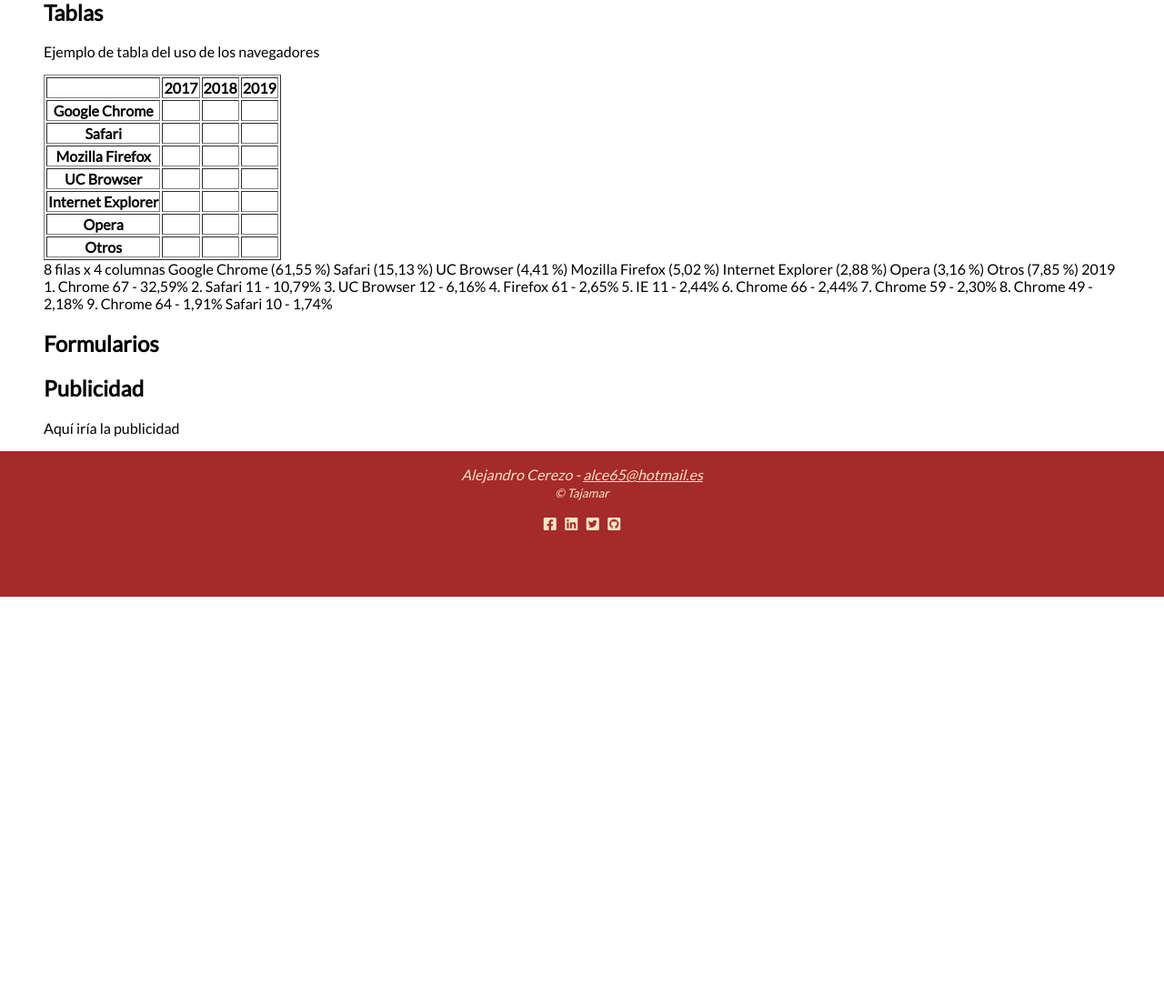
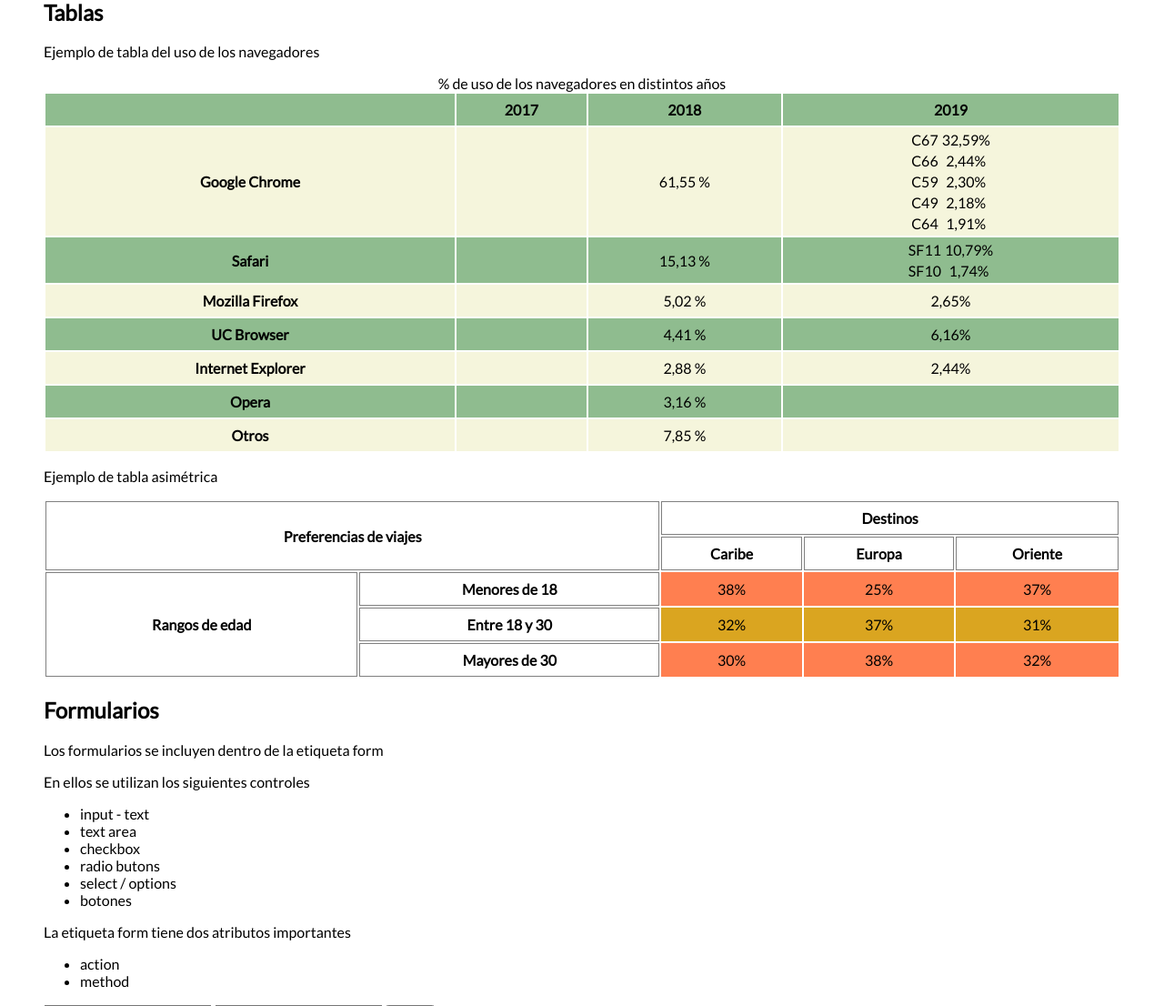
Before and after one commit to tajamar-web2019/curso_web_2009, a PHP site: page /datos.html in a window 1280 px wide. Shown: the part 183-1289 px from the top of the page at 91% size. Before the commit the page ends 839 px from the top, so only its background shows below. Run offline with PHP 8.4, Linux system fonts and the light colour scheme; lists and menus that the app fills with data are empty; some libraries are stand-ins or nearby versions; some web fonts are replaced.

Commit message:
Formulario inicial

```diff
--- a/06_elementos/css/style.css
+++ b/06_elementos/css/style.css
@@ -198,3 +198,40 @@ video, embed {
 .sin-borde {
     border:0;
 }
+
+.centrar {
+    margin-left: auto;
+    margin-right: auto;
+}
+
+.main_table,
+.viajes_table {
+    width: 100%;
+    text-align: center;
+}
+.main_table>tbody>tr>th{
+    padding-top: 0.5rem;
+    padding-bottom: 0.5rem;
+}
+/* filas pares */
+.main_table>tbody>tr:nth-of-type(even) {
+    background-color: beige
+}
+/* filas impares */
+.main_table>tbody>tr:nth-of-type(odd) {
+    background-color: darkseagreen
+}
+
+.viajes_table th {
+    border: 1px solid grey;
+    padding-top: 0.5rem;
+    padding-bottom: 0.5rem;
+}
+/* filas pares celdas de datos */
+.viajes_table tr:nth-of-type(even) td {
+    background-color: goldenrod
+}
+/* filas impares celdas de datos */
+.viajes_table tr:nth-of-type(odd) td {
+    background-color: coral
+}
--- a/06_elementos/datos.html
+++ b/06_elementos/datos.html
@@ -33,88 +33,149 @@
                     <h2>Tablas</h2>
                 </header>
                 <p>Ejemplo de tabla del uso de los navegadores</p>
-
-                <table border="1">
+                <table class="main_table">
+                    <caption>% de uso de los navegadores en distintos años</caption>
                     <tr>
                         <th></th>
-                        <th>2017</th>
-                        <th>2018</th>
-                        <th>2019</th>
+                        <th scope="col">2017</th>
+                        <th scope="col">2018</th>
+                        <th scope="col">2019</th>
                     </tr>
                     <tr>
-                        <th>Google Chrome</th>
+                        <th scope="row">Google Chrome</th>
                         <td></td>
+                        <td>61,55 %</td>
+                        <td >
+                            <table class="centrar">
+                                <tr>
+                                    <td>C67</td>
+                                    <td>32,59%</td>
+                                </tr>
+                                <tr>
+                                    <td>C66</td>
+                                    <td>2,44%</td>
+                                </tr>
+                                <tr>
+                                    <td>C59</td>
+                                    <td>2,30%</td>
+                                </tr>
+                                <tr>
+                                    <td>C49</td>
+                                    <td>2,18%</td>
+                                </tr>
+                                <tr>
+                                    <td>C64</td>
+                                    <td>1,91%</td>
+                                </tr>
+                            </table>
+                        </td>
+                    </tr>
+                    <tr>
+                        <th scope="row">Safari</th>
                         <td></td>
+                        <td>15,13 %</td>
+                        <td>
+                            <table class="centrar">
+                                <tr>
+                                    <td>SF11</td>
+                                    <td>10,79%</td>
+                                </tr>
+                                <tr>
+                                    <td>SF10</td>
+                                    <td>1,74%</td>
+                                </tr>
+                            </table>
+
+                        </td>
+                    </tr>
+                    <tr>
+                        <th scope="row">Mozilla Firefox</th>
+                        <td></td>
+                        <td>5,02 %</td>
+                        <td>2,65%</td>
+                    </tr>
+                    <tr>
+                        <th scope="row">UC Browser</th>
+                        <td></td>
+                        <td>4,41 %</td>
+                        <td>6,16%</td>
+                    </tr>
+                    <tr>
+                        <th scope="row">Internet Explorer</th>
+                        <td></td>
+                        <td>2,88 %</td>
+                        <td>2,44%</td>
+                    </tr>
+                    <tr>
+                        <th scope="row">Opera</th>
+                        <td></td>
+                        <td>3,16 %</td>
                         <td></td>
                     </tr>
                     <tr>
-                        <th>Safari</th>
+                        <th scope="row">Otros</th>
                         <td></td>
-                        <td></td>
-                        <td></td>
-                    </tr>
-                    <tr>
-                        <th>Mozilla Firefox</th>
-                        <td></td>
-                        <td></td>
-                        <td></td>
-                    </tr>
-                    <tr>
-                        <th>UC Browser</th>
-                        <td></td>
-                        <td></td>
-                        <td></td>
-                    </tr>
-                    <tr>
-                        <th>Internet Explorer</th>
-                        <td></td>
-                        <td></td>
-                        <td></td>
-                    </tr>
-                    <tr>
-                        <th>Opera</th>
-                        <td></td>
-                        <td></td>
-                        <td></td>
-                    </tr>
-                    <tr>
-                        <th>Otros</th>
-                        <td></td>
-                        <td></td>
+                        <td>7,85 %</td>
                         <td></td>
                     </tr>
                 </table>
-
-
-                8 filas x 4 columnas
-
-
-                Google Chrome (61,55 %)
-                Safari (15,13 %)
-                UC Browser (4,41 %)
-                Mozilla Firefox (5,02 %)
-                Internet Explorer (2,88 %)
-                Opera (3,16 %)
-                Otros (7,85 %)
-
-                2019
-                1. Chrome 67 - 32,59%
-2. Safari 11 - 10,79%
-3. UC Browser 12 - 6,16%
-4. Firefox 61 - 2,65%
-5. IE 11 - 2,44%
-6. Chrome 66 - 2,44%
-7. Chrome 59 - 2,30%
-8. Chrome 49 - 2,18%
-9. Chrome 64 - 1,91%
-Safari 10 - 1,74%
-
-
+                <p>Ejemplo de tabla asimétrica</p>
+                <table class="viajes_table">
+                    <tr>
+                        <th colspan=2 rowspan=2>Preferencias de viajes</th>
+                        <th colspan=3 scope="colgroup">Destinos</th>
+                    </tr>
+                    <tr>
+                        <th scope="col">Caribe</th>
+                        <th scope="col">Europa</th>
+                        <th scope="col">Oriente</th>
+                    </tr>
+                    <tr>
+                        <th rowspan=3 scope="rowgroup">Rangos de edad</th>
+                        <th scope="row">Menores de 18</th>
+                        <td>38%</td>
+                        <td>25%</td>
+                        <td>37%</td>
+                    </tr>
+                    <tr>
+                        <th scope="row">Entre 18 y 30</th>
+                        <td>32%</td>
+                        <td>37%</td>
+                        <td>31%</td>
+                    </tr>
+                    <tr>
+                        <th scope="row">Mayores de 30</th>
+                        <td>30%</td>
+                        <td>38%</td>
+                        <td>32%</td>
+                    </tr>
+                </table>
             </section>
             <section id="forms">
                 <header>
                     <h2>Formularios</h2>
                 </header>
+                <p>Los formularios se incluyen dentro de la etiqueta form</p>
+                <p>En ellos se utilizan los siguientes controles</p>
+                <ul>
+                    <li>input - text</li>
+                    <li>text area</li>
+                    <li>checkbox</li>
+                    <li>radio butons</li>
+                    <li>select / options</li>
+                    <li>botones</li>
+                </ul>
+                <p>La etiqueta form tiene dos atributos importantes</p>
+                <ul>
+                    <li>action</li>
+                    <li>method</li>
+                </ul>
+                <form action="https://jsonplaceholder.typicode.com/users" method="POST">
+                    <input type="text" name="userName" placeholder="Dime tu nombre">
+                    <input type="password" name="userPasswd" placeholder="Dime tu password">
+                    <button type="submit">Enviar</button>
+                </form>
+
             </section>
         </main>
         <aside>
```
